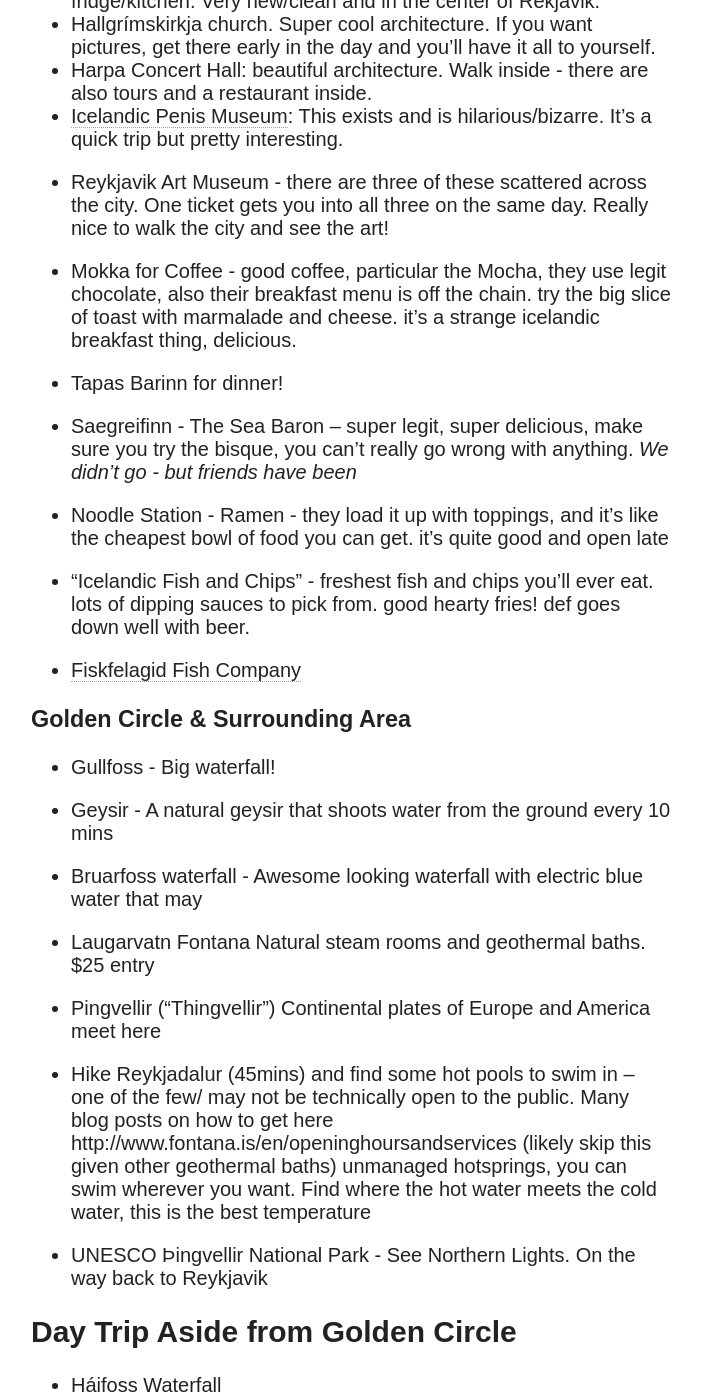
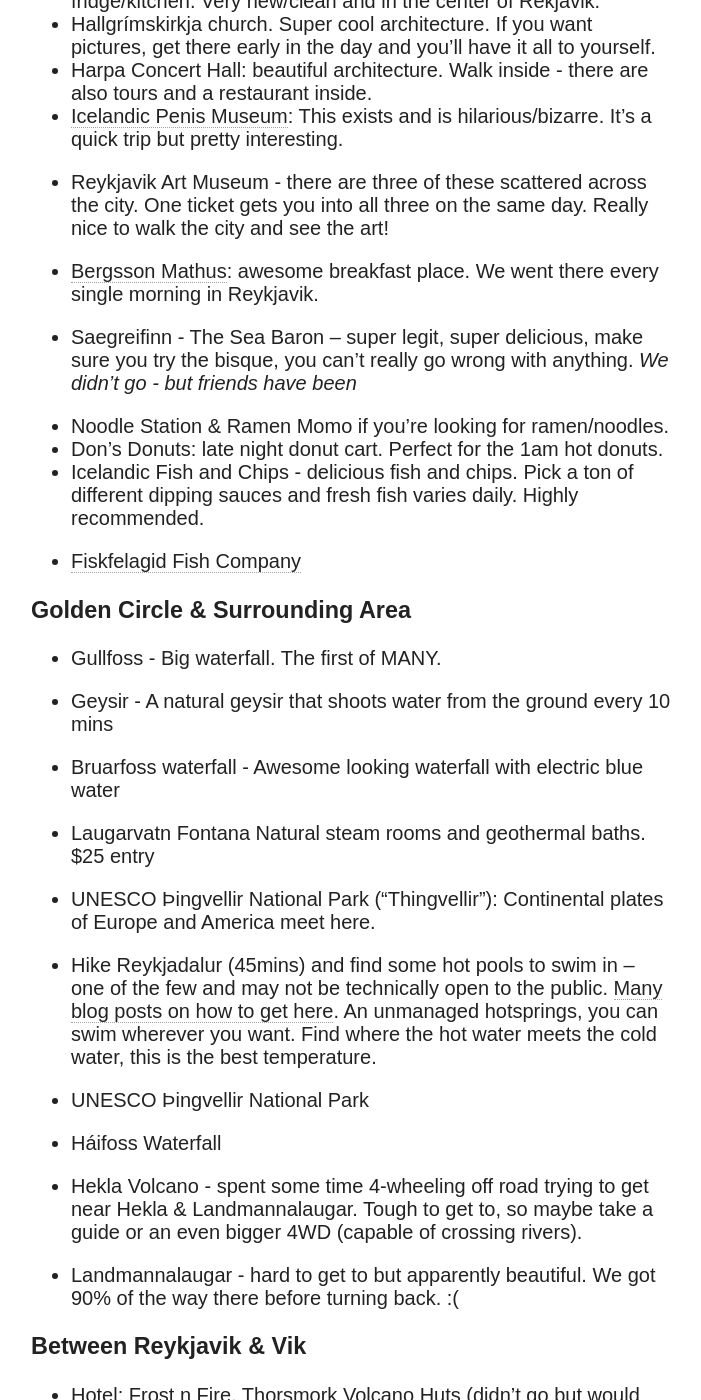
Before and after one commit to ckurdziel/ckurdziel.github.com, a Jekyll site: the page built from iceland.md, in a window 1280 px wide and 1400 px high, scrolled down 551 px. Shown: the whole window, without its empty margins (289-990 px from the left). Built offline with Jekyll 4.4.1, drawn with Linux system fonts in a browser that asks for light colours; nearby versions of some CDN libraries; some of the changed text lies outside the part shown.

Commit message:
more iceland

```diff
--- a/iceland.md
+++ b/iceland.md
@@ -13,35 +13,33 @@ permalink: /iceland/
 
   - Reykjavik Art Museum - there are three of these scattered across the city. One ticket gets you into all three on the same day. Really nice to walk the city and see the art!
 
-  - Mokka for Coffee - good coffee, particular the Mocha, they use legit chocolate, also their breakfast menu is off the chain. try the big slice of toast with marmalade and cheese. it's a strange icelandic breakfast thing, delicious.
-
-  - Tapas Barinn for dinner!
+<!--  - Mokka for Coffee - good coffee, particular the Mocha, they use legit chocolate, also their breakfast menu is off the chain. try the big slice of toast with marmalade and cheese. it's a strange icelandic breakfast thing, delicious.-->
+ - [Bergsson Mathus](http://www.bergsson.net/mathus): awesome breakfast place. We went there every single morning in Reykjavik.
+<!--  - Tapas Barinn for dinner! -->
 
   - Saegreifinn - The Sea Baron -- super legit, super delicious, make sure you try the bisque, you can't really go wrong with anything. *We didn't go - but friends have been*
 
-  - Noodle Station - Ramen - they load it up with toppings, and it's like the cheapest bowl of food you can get. it's quite good and open late
-
-  - "Icelandic Fish and Chips" - freshest fish and chips you'll ever eat. lots of dipping sauces to pick from. good hearty fries! def goes down well with beer.
+  - Noodle Station & Ramen Momo if you're looking for ramen/noodles.
+  - Don's Donuts: late night donut cart. Perfect for the 1am hot donuts.
+  - Icelandic Fish and Chips - delicious fish and chips. Pick a ton of different dipping sauces and fresh fish varies daily. Highly recommended.
 
   - [Fiskfelagid Fish Company](http://www.fiskfelagid.is/en/)
 
 ### Golden Circle & Surrounding Area
 
-- Gullfoss - Big waterfall!
+- Gullfoss - Big waterfall. The first of MANY.
 
 - Geysir - A natural geysir that shoots water from the ground every 10 mins
 
-- Bruarfoss waterfall - Awesome looking waterfall with electric blue water that may
+- Bruarfoss waterfall - Awesome looking waterfall with electric blue water
 
 - Laugarvatn Fontana Natural steam rooms and geothermal baths. $25 entry
 
-- Pingvellir (“Thingvellir”) Continental plates of Europe and America meet here
+- UNESCO Þingvellir National Park (“Thingvellir”): Continental plates of Europe and America meet here.
 
-- Hike Reykjadalur (45mins) and find some hot pools to swim in – one of the few/ may not be technically open to the public. Many blog posts on how to get here http://www.fontana.is/en/openinghoursandservices (likely skip this given other geothermal baths) unmanaged hotsprings, you can swim wherever you want. Find where the hot water meets the cold water, this is the best temperature
+- Hike Reykjadalur (45mins) and find some hot pools to swim in – one of the few and may not be technically open to the public. [Many blog posts on how to get here](http://www.fontana.is/en/openinghoursandservices). An unmanaged hotsprings, you can swim wherever you want. Find where the hot water meets the cold water, this is the best temperature.
 
-- UNESCO Þingvellir National Park - See Northern Lights. On the way back to Reykjavik
-
-## Day Trip Aside from Golden Circle
+- UNESCO Þingvellir National Park
 
 - Háifoss Waterfall
 
@@ -60,11 +58,9 @@ permalink: /iceland/
 
 - Skogafoss Waterfall Right next to Seljalandsfoss
 
-- Thórsmörk
+- Thórsmörk (requires 4WD): Good long hike: Fimmvörðuháls Pass from Thorsmork to Skógafoss
 
-    - Good long hike: Fimmvörðuháls Pass from Thorsmork to Skógafoss
-
-- Sólheimasandur Beaches w/ abandoned plane - between Skógafoss waterfall and the town of Vik. After driving past Skógafoss going East on Route 1, you’ll cross a bridge with blinking yellow lights and a dirt access road to Sólheimajökull Glacier on the left. The road sign here [PHOTO #1] marks the glacier access road. From this point, keep driving East for about 2 kilometers and keep your eyes open for another dirt road turnoff with a gate on your right [PHOTO #2]. It should be the only opening in the fence after the bridge. If you end up driving over a 2nd bridge, you’ve gone too far.
+- Sólheimasandur Beaches w/ abandoned plane: between Skógafoss waterfall and the town of Vik.
 
 ### Between Vik & Hofn
 
```
